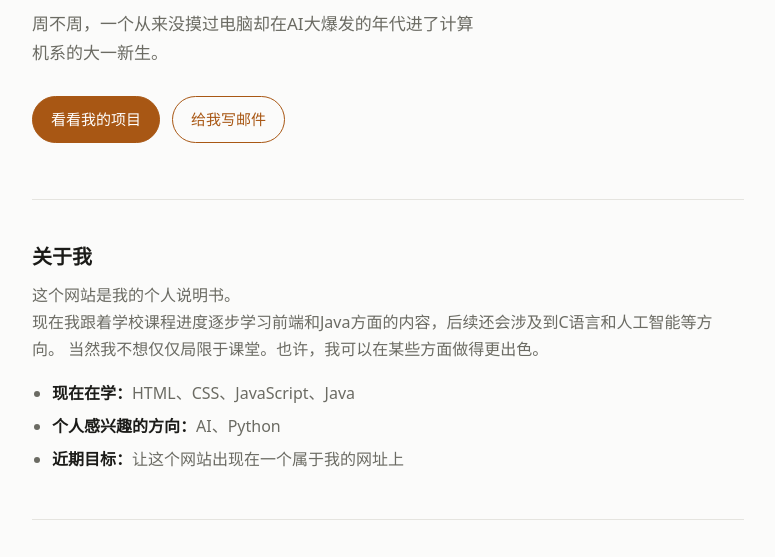
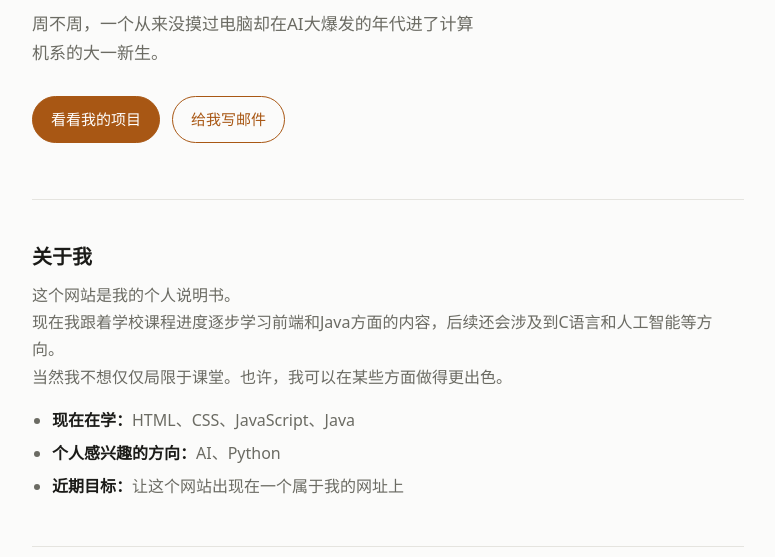
Before and after one commit to FenGI502/fengi502.github.io, a plain HTML site: page index.html in a window 1280 px wide. Shown: the part 237-794 px from the top of the page, without its empty margins (252-1027 px from the left). Drawn offline with Linux system fonts and the light colour scheme.

Commit message:
Update index.html

```diff
--- a/index.html
+++ b/index.html
@@ -47,7 +47,7 @@
       <h2>关于我</h2>
       <p>
          这个网站是我的个人说明书。<br>
-         现在我跟着学校课程进度逐步学习前端和Java方面的内容，后续还会涉及到C语言和人工智能等方向。
+         现在我跟着学校课程进度逐步学习前端和Java方面的内容，后续还会涉及到C语言和人工智能等方向。<br>
          当然我不想仅仅局限于课堂。也许，我可以在某些方面做得更出色。
       </p>
 
```
